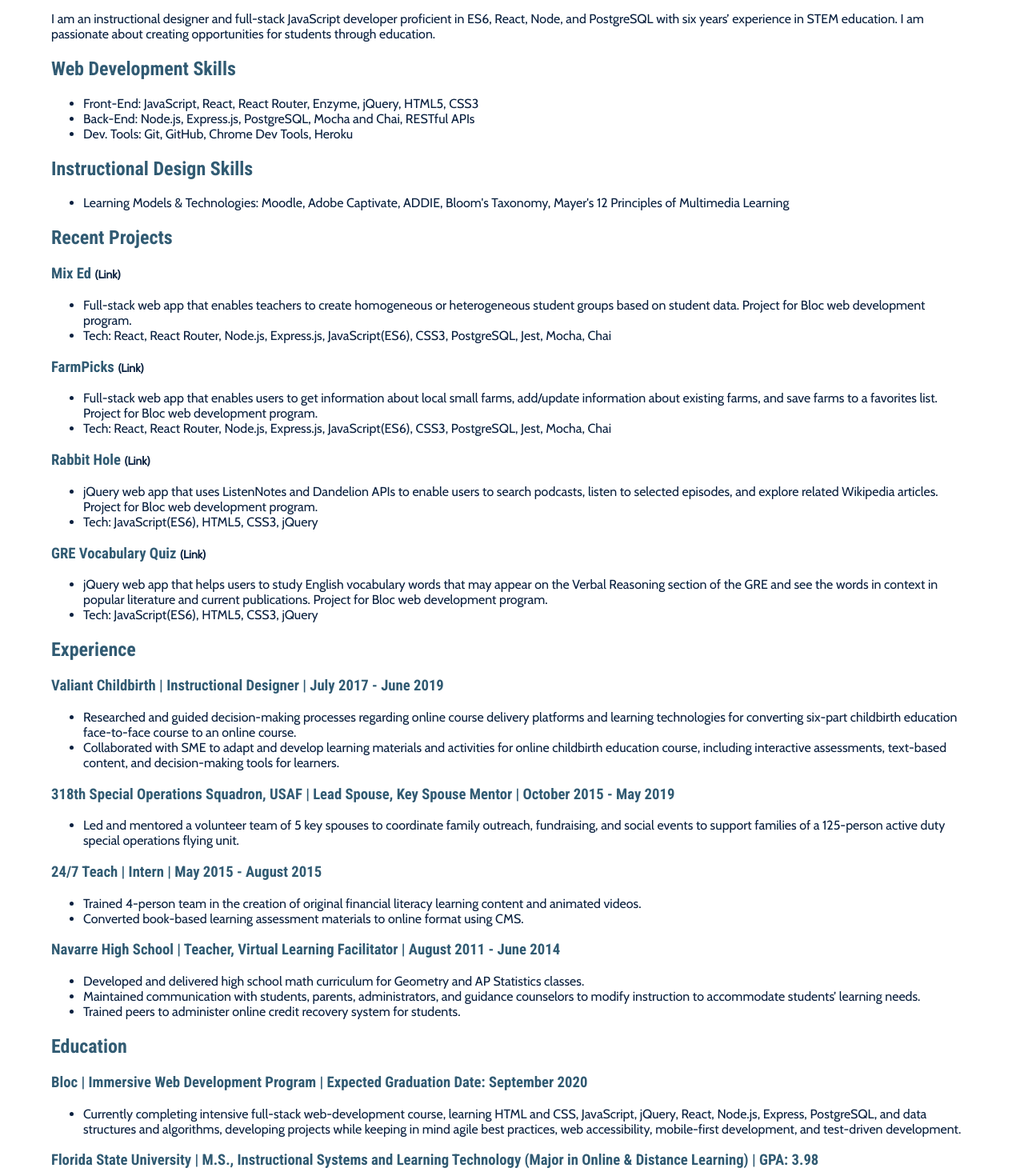
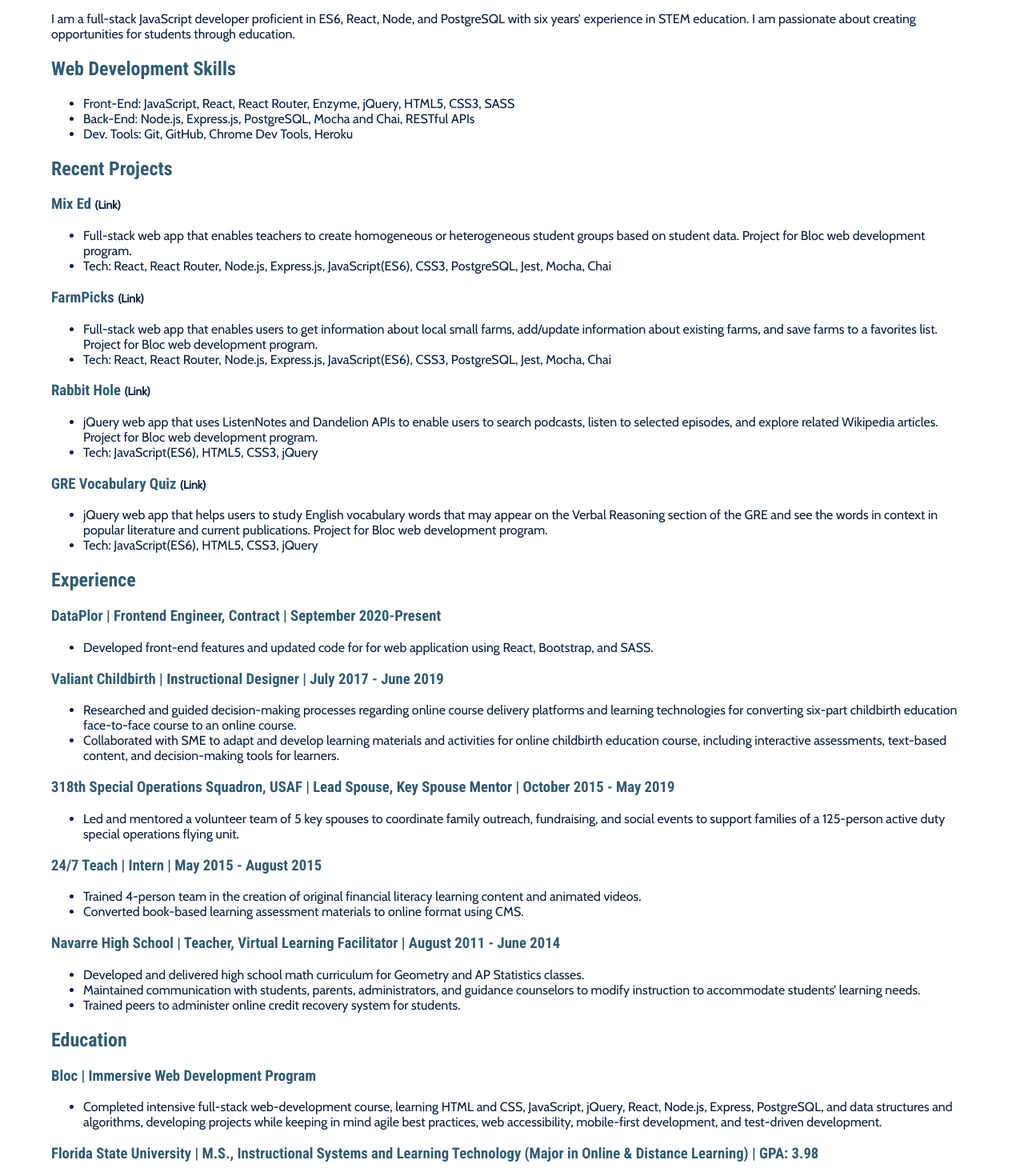
Before and after one commit to rise-erpelding/portfolio-2020, a React (Create React App) app: page /resume in a window 1280 px wide. Shown: the part 200-1670 px from the top of the page at 80% size. Built offline with nearby package versions, Linux system fonts and the light colour scheme.

Commit message:
update resume

```diff
--- a/src/routes/Resume/Resume.js
+++ b/src/routes/Resume/Resume.js
@@ -8,12 +8,12 @@
     <main className="resume">
       <ResHeading heading="Summary" />
       <p>
-        I am an instructional designer and full-stack JavaScript developer proficient in ES6, React, Node, and PostgreSQL with six years’ experience in STEM education. I am passionate about creating opportunities for students through education.
+        I am a full-stack JavaScript developer proficient in ES6, React, Node, and PostgreSQL with six years’ experience in STEM education. I am passionate about creating opportunities for students through education.
       </p>
       <ResHeading heading="Web Development Skills" />
       <ul>
         <li>
-          Front-End: JavaScript, React, React Router, Enzyme, jQuery, HTML5, CSS3
+          Front-End: JavaScript, React, React Router, Enzyme, jQuery, HTML5, CSS3, SASS
         </li>
         <li>
           Back-End: Node.js, Express.js, PostgreSQL, Mocha and Chai, RESTful APIs
@@ -22,12 +22,12 @@
           Dev. Tools: Git, GitHub, Chrome Dev Tools, Heroku
         </li>
       </ul>
-      <ResHeading heading="Instructional Design Skills" />
+      {/* <ResHeading heading="Instructional Design Skills" />
       <ul>
         <li>
           Learning Models & Technologies: Moodle, Adobe Captivate, ADDIE, Bloom's Taxonomy, Mayer's 12 Principles of Multimedia Learning
         </li>
-      </ul>
+      </ul> */}
       <ResHeading heading="Recent Projects" />
       <ResSectionHeadingWithLink
         heading="Mix Ed"
@@ -92,6 +92,14 @@
       </ul>
       <ResHeading heading="Experience" />
       <ResSectionHeading
+        heading="DataPlor | Frontend Engineer, Contract | September 2020-Present"
+      />
+      <ul>
+        <li>
+        Developed front-end features and updated code for for web application using React, Bootstrap, and SASS.
+        </li>
+      </ul>
+      <ResSectionHeading
         heading="Valiant Childbirth | Instructional Designer | July 2017 - June 2019"
       />
       <ul>
@@ -140,10 +148,10 @@
         </li>
       </ul>
       <ResHeading heading="Education" />
-      <ResSectionHeading heading="Bloc | Immersive Web Development Program | Expected Graduation Date: September 2020" />
+      <ResSectionHeading heading="Bloc | Immersive Web Development Program" />
       <ul>
         <li>
-          Currently completing intensive full-stack web-development course, learning HTML and CSS,
+          Completed intensive full-stack web-development course, learning HTML and CSS,
           JavaScript, jQuery, React, Node.js, Express, PostgreSQL, and data structures and
           algorithms, developing projects while keeping in mind agile best practices, web
           accessibility, mobile-first development, and test-driven development.
```
